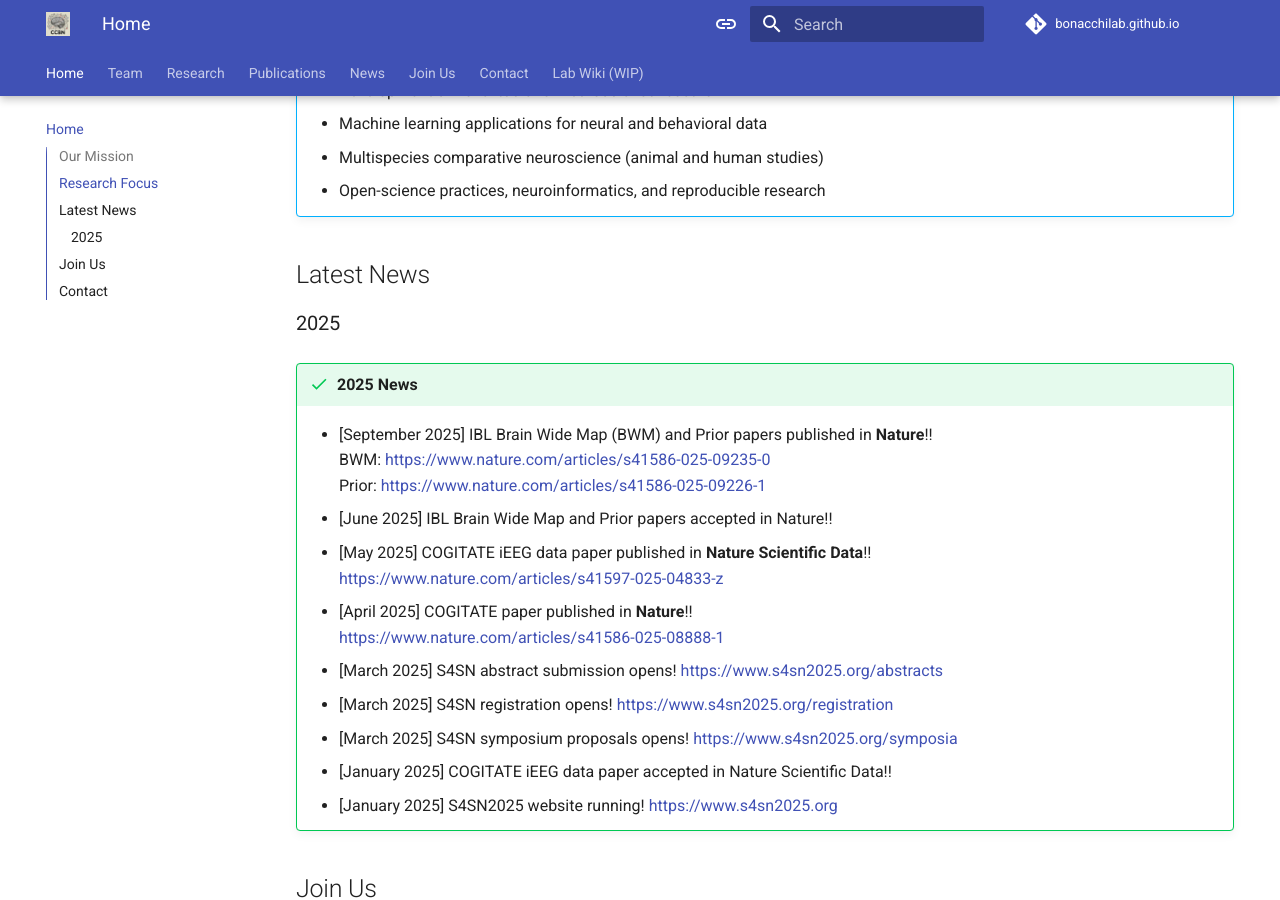
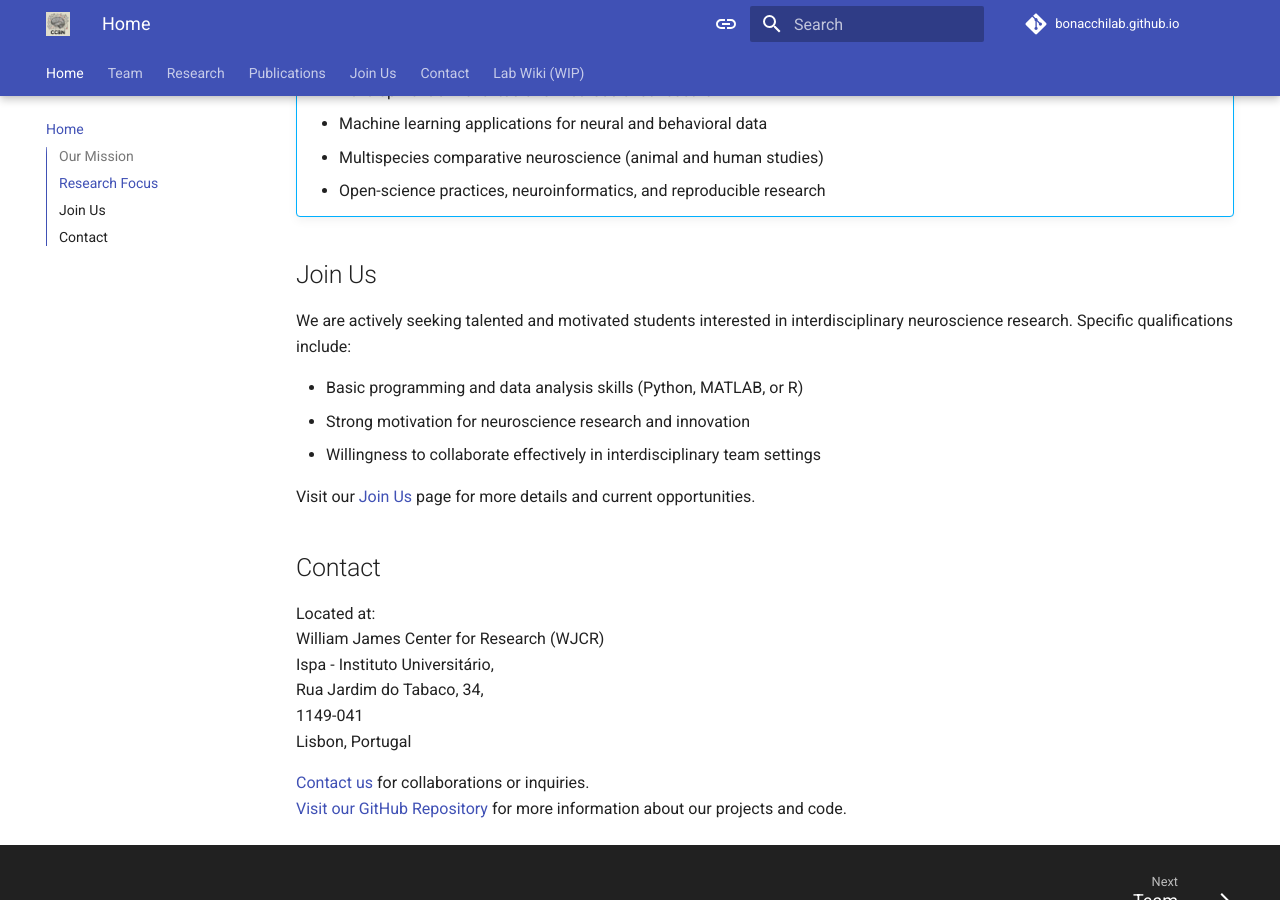
Before and after one commit to BonacchiLab/bonacchilab.github.io, an MkDocs documentation site: the page built from docs/index.md, in a window 1280 px wide and 900 px high, scrolled down 920 px. Built offline with MkDocs 1.6.1 and Material for MkDocs 9.7.7, drawn with Linux system fonts in a browser that asks for light colours; comment, search, counter and statistics services are not loaded.

Commit message:
Remove unmaintained News section from website

```diff
--- a/docs/index.md
+++ b/docs/index.md
@@ -22,26 +22,6 @@ We aim to understand how the brain processes information, adapts to new contexts
     - Multispecies comparative neuroscience (animal and human studies)
     - Open-science practices, neuroinformatics, and reproducible research
 
-## Latest News
-
-<!-- {{ include "news.md" start-after="### 2025" end-before="### 2024" }} -->
-### 2025
-
-!!! success "2025 News"
-    - [September 2025] IBL Brain Wide Map (BWM) and Prior papers published in **Nature**!!
-        BWM: [https://www.nature.com/articles/s41586-025-09235-0](https://www.nature.com/articles/s41586-025-09235-0)
-        Prior: [https://www.nature.com/articles/s41586-025-09226-1](https://www.nature.com/articles/s41586-025-09226-1)
-    - [June 2025] IBL Brain Wide Map and Prior papers accepted in Nature!!
-    - [May 2025] COGITATE iEEG data paper published in **Nature Scientific Data**!!
-        [https://www.nature.com/articles/s41597-025-04833-z](https://doi.org/10.1038/s41597-025-04833-z)
-    - [April 2025] COGITATE paper published in **Nature**!!
-        [https://www.nature.com/articles/s41586-025-08888-1](https://www.nature.com/articles/s41586-025-08888-1)
-    - [March 2025] S4SN abstract submission opens! [https://www.s4sn2025.org/abstracts](https://www.s4sn2025.org/abstracts)
-    - [March 2025] S4SN registration opens! [https://www.s4sn2025.org/registration](https://www.s4sn2025.org/registration)
-    - [March 2025] S4SN symposium proposals opens! [https://www.s4sn2025.org/symposia](https://www.s4sn2025.org/symposia)
-    - [January 2025] COGITATE iEEG data paper accepted in Nature Scientific Data!!
-    - [January 2025] S4SN2025 website running! [https://www.s4sn2025.org](https://www.s4sn2025.org)
-
 ## Join Us
 
 We are actively seeking talented and motivated students interested in interdisciplinary neuroscience research. Specific qualifications include:
--- a/mkdocs.yml
+++ b/mkdocs.yml
@@ -120,7 +120,6 @@ nav:
   - Team: team.md
   - Research: research.md
   - Publications: publications.md
-  - News: news.md
   # - Resources:
   - Join Us: join.md
   - Contact: contact.md
```
Also changed, not shown: CHANGELOG.md (+6 -0 lines), README.md (+2 -0 lines), archive/news.md (renamed from docs/news.md).
